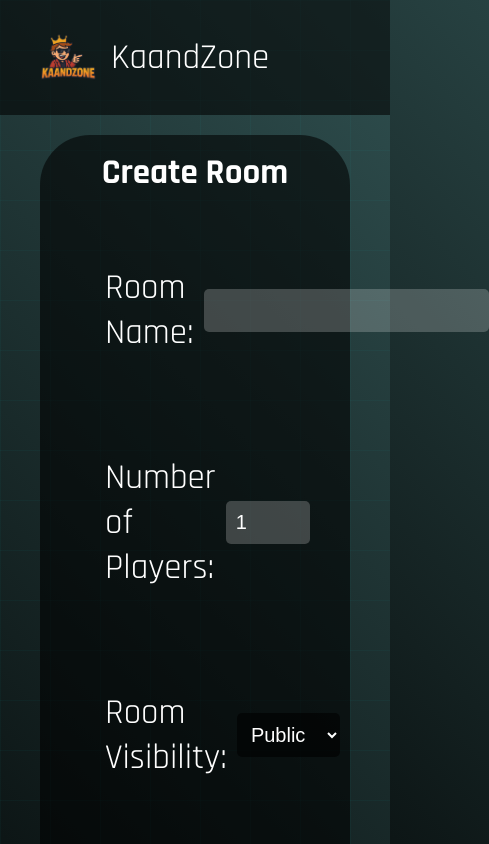
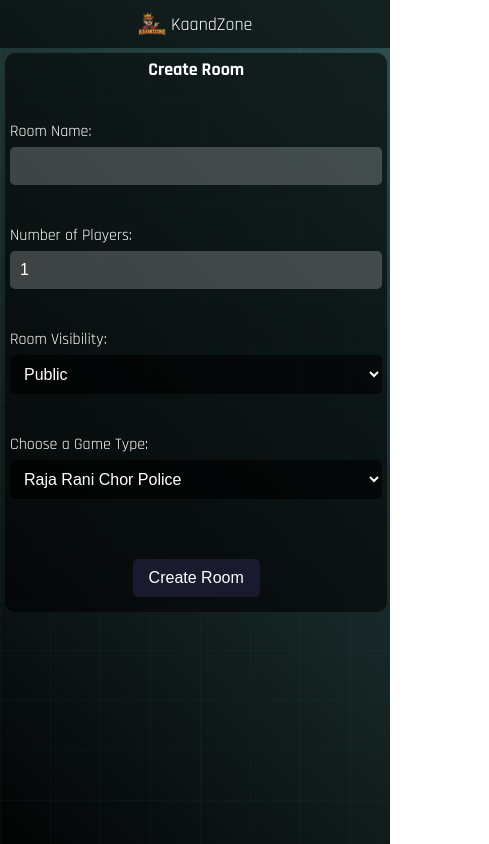
Before and after one commit to Sankalp-Dawada/KaandZone, a React (Vite) app: page /create-room in a window 390 px wide. Shown: the top 844 px of the page, 489 px wide, since content can reach past the window. Built offline with nearby package versions, Linux system fonts and the light colour scheme.

Commit message:
fix app and make it responsive

```diff
--- a/src/styles/CreateRoom.css
+++ b/src/styles/CreateRoom.css
@@ -42,3 +42,39 @@
     margin: 30px;
     padding: 20px;
 }
+
+@media (max-width: 768px) {
+    .create-room-column {
+        width: 98%;
+        padding: 10px;
+        border-radius: 25px;
+        max-width: 100%;
+    }
+    .create-room-header {
+        font-size: 24px;
+    }
+    .create-room-row {
+        flex-direction: column;
+        align-items: flex-start;
+        margin: 10px 0;
+        padding: 10px 0;
+    }
+    .create-room-button {
+        font-size: 16px;
+        padding: 10px 16px;
+    }
+    label, input, select {
+        font-size: 16px;
+        width: 100%;
+        box-sizing: border-box;
+    }
+}
+@media (max-width: 480px) {
+    .create-room-header {
+        font-size: 18px;
+    }
+    .create-room-column {
+        border-radius: 10px;
+        padding: 5px;
+    }
+}
--- a/src/styles/Header.css
+++ b/src/styles/Header.css
@@ -79,3 +79,39 @@ a{
     font-family: inherit;
     vertical-align: middle;
 }
+
+@media (max-width: 900px) {
+    .header-title, .game-link, a {
+        font-size: 24px;
+    }
+    .header-logo {
+        height: 40px;
+        margin-right: 8px;
+    }
+    .link-row {
+        gap: 10px;
+    }
+}
+@media (max-width: 600px) {
+    .game-header {
+        padding: 10px;
+    }
+    nav ul {
+        flex-direction: column;
+        gap: 10px;
+    }
+    .logo-title {
+        justify-content: center;
+    }
+    .header-title, .game-link, a {
+        font-size: 18px;
+    }
+    .header-logo {
+        height: 28px;
+        margin-right: 5px;
+    }
+    .link-row {
+        flex-direction: column;
+        gap: 5px;
+    }
+}
--- a/src/styles/Hero.css
+++ b/src/styles/Hero.css
@@ -39,3 +39,33 @@ option{
     border-radius: 5px;
     font-size: 20px;
 }
+@media (max-width: 768px) {
+    .flex-row {
+        flex-direction: column;
+        margin-left: 0;
+        margin-right: 0;
+        align-items: flex-start;
+        gap: 10px;
+    }
+    label {
+        font-size: 20px;
+        margin-bottom: 5px;
+    }
+    select, option {
+        font-size: 16px;
+        width: 100%;
+    }
+    .flex-container {
+        border-radius: 20px;
+        padding: 10px;
+    }
+}
+@media (max-width: 480px) {
+    .flex-container {
+        border-radius: 10px;
+        padding: 5px;
+    }
+    label {
+        font-size: 16px;
+    }
+}
--- a/src/styles/Home.css
+++ b/src/styles/Home.css
@@ -50,3 +50,20 @@ body {
 ::-webkit-scrollbar-thumb:hover {
     background: linear-gradient(30deg,black, darkslategray );
 }
+
+@media (max-width: 900px) {
+    .content-wrapper {
+        padding: 10px;
+    }
+    body {
+        font-size: 16px;
+    }
+}
+@media (max-width: 600px) {
+    .content-wrapper {
+        padding: 5px;
+    }
+    body {
+        font-size: 14px;
+    }
+}
--- a/src/styles/JoinRoomCard.css
+++ b/src/styles/JoinRoomCard.css
@@ -127,3 +127,19 @@
     font-size: 0.95rem;
   }
 }
+
+@media (max-width: 350px) {
+  .jr-container {
+    padding: 5px;
+    border-radius: 6px;
+  }
+  .room-name {
+    font-size: 0.95rem;
+    padding-bottom: 4px;
+  }
+  .jr-button {
+    padding: 6px 8px;
+    font-size: 0.85rem;
+    border-radius: 5px;
+  }
+}
--- a/src/styles/Login.css
+++ b/src/styles/Login.css
@@ -50,3 +50,37 @@ input{
     font-weight: bold;
     margin-bottom: 15px;
 }
+@media (max-width: 768px) {
+    .login-column {
+        width: 95%;
+        padding: 10px;
+        border-radius: 25px;
+        max-width: 100%;
+    }
+    .login-row {
+        flex-direction: column;
+        align-items: flex-start;
+        margin: 10px 0;
+        padding: 5px;
+    }
+    .login-header {
+        font-size: 24px;
+    }
+    input, .login {
+        font-size: 16px;
+        width: 100%;
+        box-sizing: border-box;
+    }
+    .login-button {
+        height: 70px;
+    }
+}
+@media (max-width: 480px) {
+    .login-header {
+        font-size: 18px;
+    }
+    .login-column {
+        border-radius: 10px;
+        padding: 5px;
+    }
+}
--- a/src/styles/Profile.css
+++ b/src/styles/Profile.css
@@ -143,3 +143,26 @@
     font-size: 2rem;
   }
 }
+
+@media (max-width: 480px) {
+  .profile-container {
+    padding: 5px;
+  }
+  .rooms-grid {
+    grid-template-columns: 1fr;
+    gap: 10px;
+  }
+  .profile-info, .room-card {
+    padding: 10px;
+    border-radius: 8px;
+  }
+  .room-card h3 {
+    font-size: 1rem;
+    padding-bottom: 4px;
+  }
+  .join-room-btn {
+    padding: 8px 10px;
+    font-size: 0.9rem;
+    border-radius: 5px;
+  }
+}
--- a/src/styles/Room.css
+++ b/src/styles/Room.css
@@ -1,4 +1,3 @@
-
 .room-id-section {
   background: rgba(255, 255, 255, 0.1);
   backdrop-filter: blur(10px);
@@ -184,3 +183,26 @@
     min-width: 500px;
   }
 }
+
+@media (max-width: 480px) {
+  .room-id-section, .room-details {
+    padding: 10px;
+    border-radius: 8px;
+  }
+  .room-id-label, .room-id-value {
+    font-size: 0.95rem;
+  }
+  .copy-btn {
+    padding: 6px 10px;
+    font-size: 0.8rem;
+    min-width: 50px;
+  }
+  .leaderboard th, .leaderboard td {
+    padding: 6px 4px;
+    font-size: 0.9rem;
+  }
+  .update-btn {
+    padding: 4px 8px;
+    font-size: 0.8rem;
+  }
+}
--- a/src/styles/joinRoom.css
+++ b/src/styles/joinRoom.css
@@ -212,3 +212,21 @@
     width: 100%;
   }
 }
+
+@media (max-width: 480px) {
+  .join-room-container {
+    padding: 5px;
+  }
+  .room-type-selector, .private-room-section, .public-rooms-section {
+    padding: 10px;
+    border-radius: 8px;
+  }
+  .public-rooms-header h2, .private-room-section h2 {
+    font-size: 1.1rem;
+  }
+  .refresh-btn, .join-private-btn {
+    padding: 8px 10px;
+    font-size: 0.9rem;
+    border-radius: 5px;
+  }
+}
--- a/vite.config.ts
+++ b/vite.config.ts
@@ -4,4 +4,7 @@ import react from '@vitejs/plugin-react-swc'
 // https://vite.dev/config/
 export default defineConfig({
   plugins: [react()],
+  build: {
+    chunkSizeWarningLimit: 1000 // in KB, e.g., 1000 KB = 1 MB
+  }
 })
```
Also changed, not shown: 1 other file (tests, documents, lock files or other folders).
